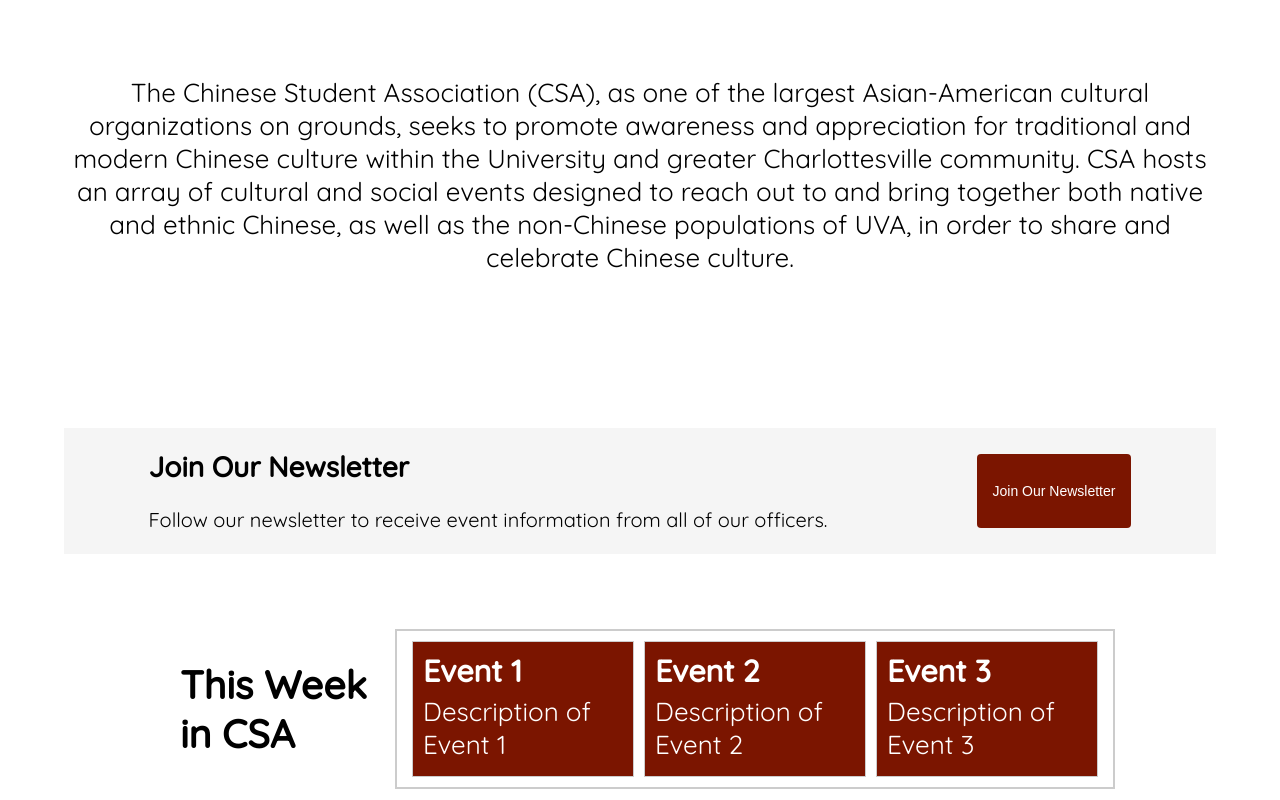
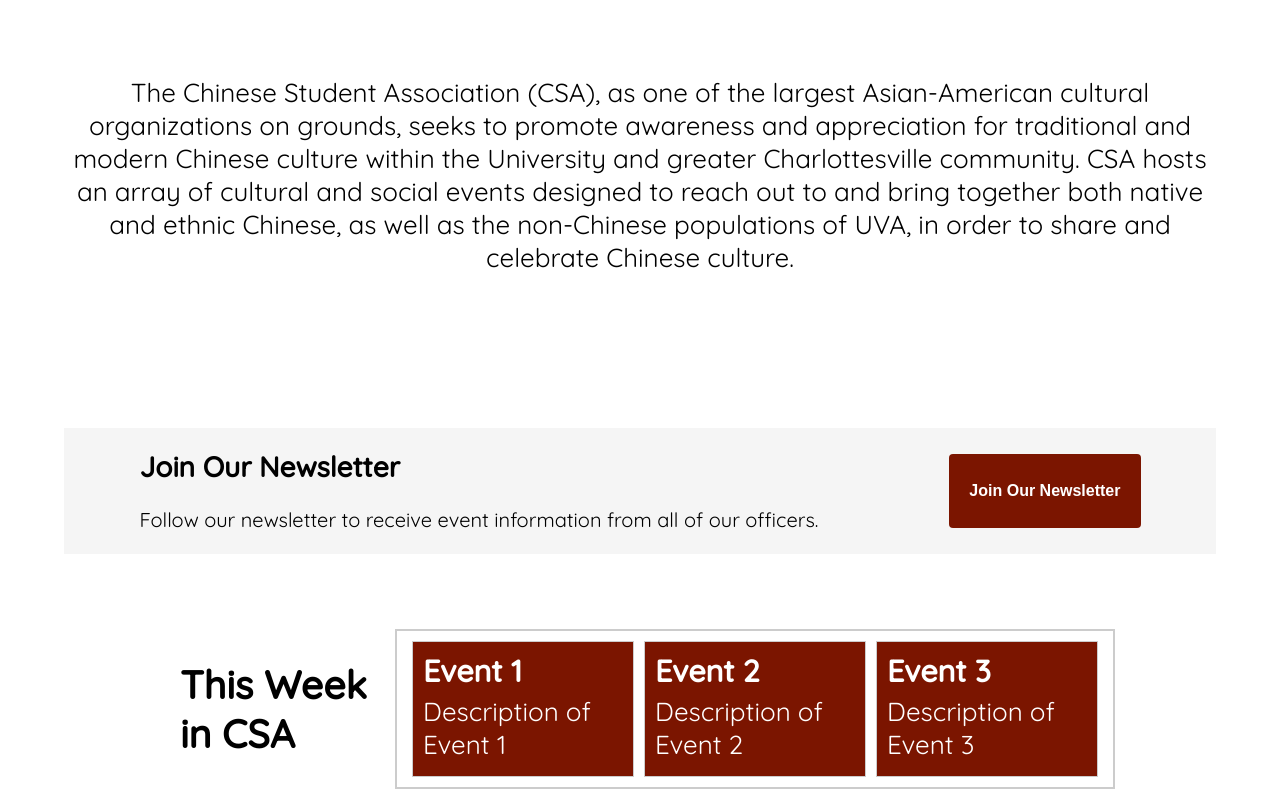
Before and after one commit to cwang12197/csa_at_uva, a React (Create React App) app in the folder csa_at_uva_ui/: page / in a window 1280 px wide. Shown: the part 814-1614 px from the top of the page. Built offline with nearby package versions, Linux system fonts and the light colour scheme.

Commit message:
[newsletter] expand button width and text size

```diff
--- a/csa_at_uva_ui/src/Newsletter/Newsletter.css
+++ b/csa_at_uva_ui/src/Newsletter/Newsletter.css
@@ -91,8 +91,9 @@
     border-radius: 4px;
     cursor: pointer;
     z-index: 2;
-    font-size: 14px;
-    padding: 0px 16px;
+    font-weight: 800;
+    font-size: 16px;
+    padding: 0px 20px;
     margin: 1rem 0;
   }
 
```
